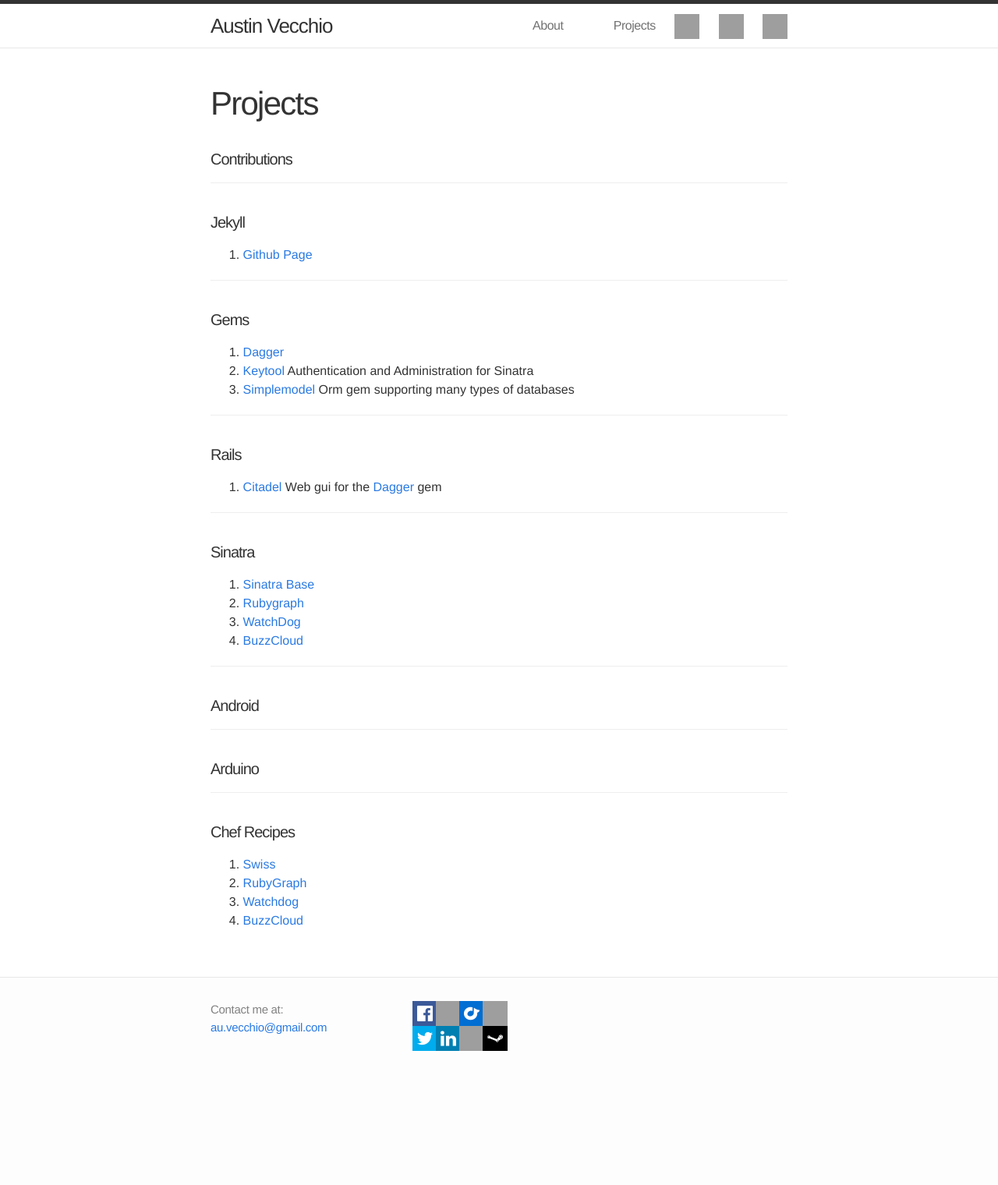
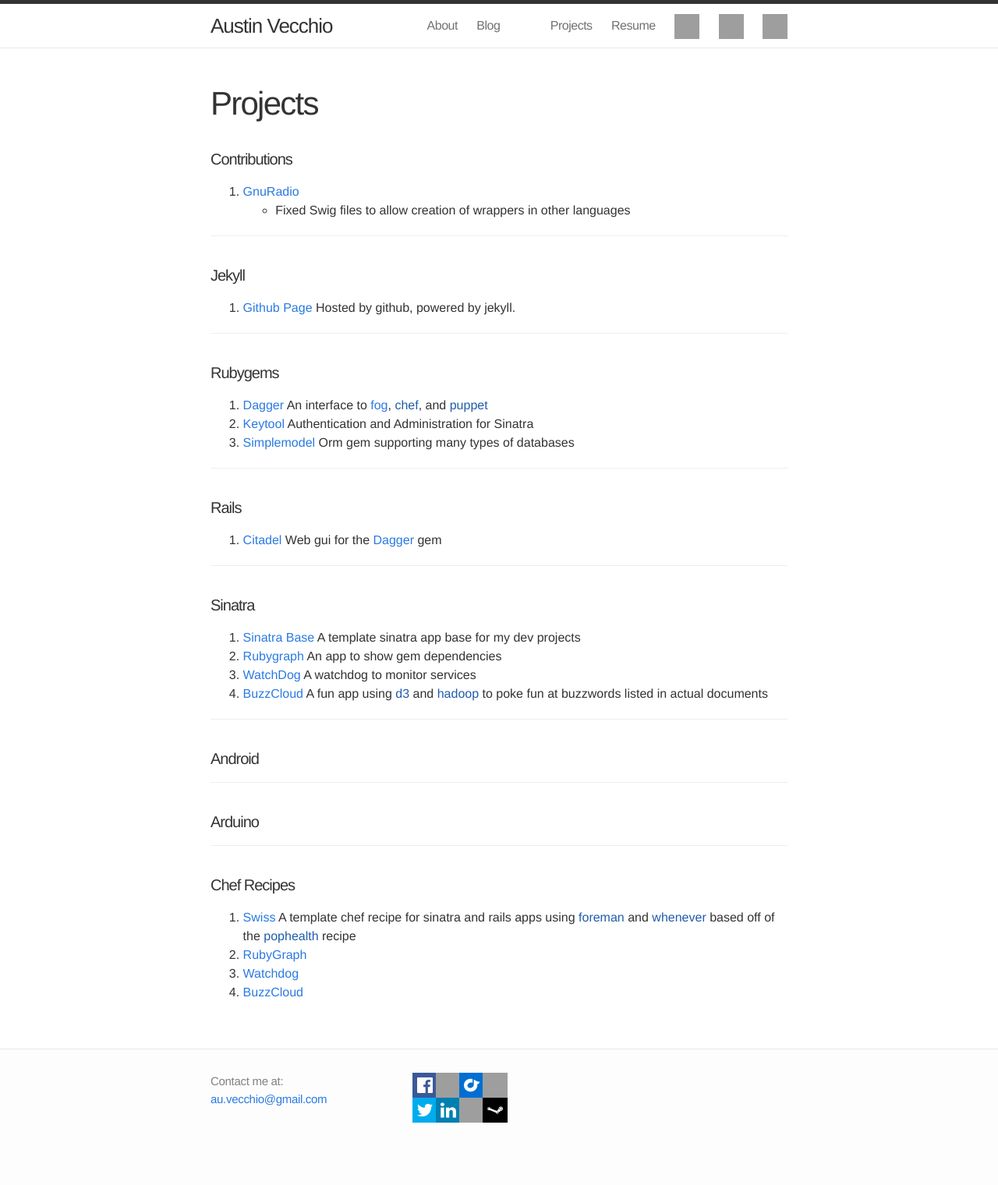
Before and after one commit to MoeTheBro/avecchio.github.io, a Jekyll site: the page built from projects.md, in a window 1280 px wide. Shown: the whole page at 78% size. Built offline with Jekyll 4.4.1, drawn with Linux system fonts in a browser that asks for light colours; before the commit the page ends 1428 px from its top, so only the background shows below that; grey boxes are pictures that could not be loaded.

Commit message:
Finished header with additional images

```diff
--- a/_config.yml
+++ b/_config.yml
@@ -4,6 +4,10 @@
 description: ""
 baseurl: ""
 url: "http://github.com/avecchio"
+collections:
+  docs:
+    output: true
+    permalink: /files/:path/
 extern_menu:
   - name: github
     src: /assets/images/social/github/github-128.png
--- a/assets/css/main.css
+++ b/assets/css/main.css
@@ -166,6 +166,7 @@
 /* Icon styles */
 /* ----------------------------------------------------------*/
 
+.logo img{height:256px;}
 img.social{height:32px; width:32px;}
 img.extern{height:32px; width:32px;}
 .github{background-color:#4183C4;}
--- a/index.html
+++ b/index.html
@@ -14,6 +14,10 @@
         <a class="post-link" href="{{ post.url | prepend: site.baseurl }}">{{ post.title }}</a>
       </li>
     {% endfor %}
+
+    {% for doc in collections %}
+      <a class="post-link" href="{{}}">{{doc.path}}</a>
+    {% endfor %}
   </ul>
 
   <p class="rss-subscribe">subscribe <a href="{{ "/feed.xml" | prepend: site.baseurl }}">via RSS</a></p>
--- a/projects.md
+++ b/projects.md
@@ -5,9 +5,10 @@
 ---
 
 ####Contributions
+1. [GnuRadio](https://github.com/gnuradio/gnuradio)
+	- Fixed Swig files to allow creation of wrappers in other languages
+
 <!--
-1. [GnuRadio](https://github.com/gnuradio/gnuradio)
-	- Fixed Swig files
 2. [PointCloud](https://github.com/PointCloudLibrary/pcl)
 	- Built Swig files to support multi-language wrappers
 -->
@@ -15,12 +16,12 @@
 - - -
 
 ####Jekyll
-1. [Github Page](https://avecchio.github.io)
+1. [Github Page](https://github.com/avecchio/avecchio.github.io) Hosted by github, powered by jekyll.
 
 - - -
 
-####Gems
-1. [Dagger](https://github.com/avecchio/dagger)
+####Rubygems
+1. [Dagger](https://github.com/avecchio/dagger) An interface to [fog](http://fog.io), [chef](), and [puppet]()
 2. [Keytool](https://github.com/avecchio/keytool) Authentication and Administration for Sinatra
 3. [Simplemodel](https://github.com/avecchio/simplemodel) Orm gem supporting many types of databases
 
@@ -36,10 +37,10 @@
 - - -
 
 ####Sinatra
-1. [Sinatra Base](https://github.com/sinatra_base)
-2. [Rubygraph](https://github.com/avecchio/rubygraph)
-3. [WatchDog](https://github.com/avecchio/watchdog)
-4. [BuzzCloud](https://github.com/avecchio/buzzcloud)
+1. [Sinatra Base](https://github.com/sinatra_base) A template sinatra app base for my dev projects
+2. [Rubygraph](https://github.com/avecchio/rubygraph) An app to show gem dependencies
+3. [WatchDog](https://github.com/avecchio/watchdog) A watchdog to monitor services
+4. [BuzzCloud](https://github.com/avecchio/buzzcloud) A fun app using [d3]() and [hadoop]() to poke fun at buzzwords listed in actual documents
 
 - - -
 
@@ -64,7 +65,7 @@
 - - -
 
 ####Chef Recipes
-1. [Swiss](https://github.com/avecchio/swiss)
+1. [Swiss](https://github.com/avecchio/swiss) A template chef recipe for sinatra and rails apps using [foreman]() and [whenever]() based off of the [pophealth]() recipe
 2. [RubyGraph](https://github.com/avecchio/rubygraph-chef)
 3. [Watchdog](https://github.com/avecchio/watchdog-chef)
 4. [BuzzCloud](https://github.com/avecchio/buzzcloud-chef)
```
Also changed, not shown: _docs/resume.md (added, +1 -0 lines), about.md (+10 -4 lines), blog.md (+5 -0 lines), resume.md (+5 -0 lines), 5 other files.
